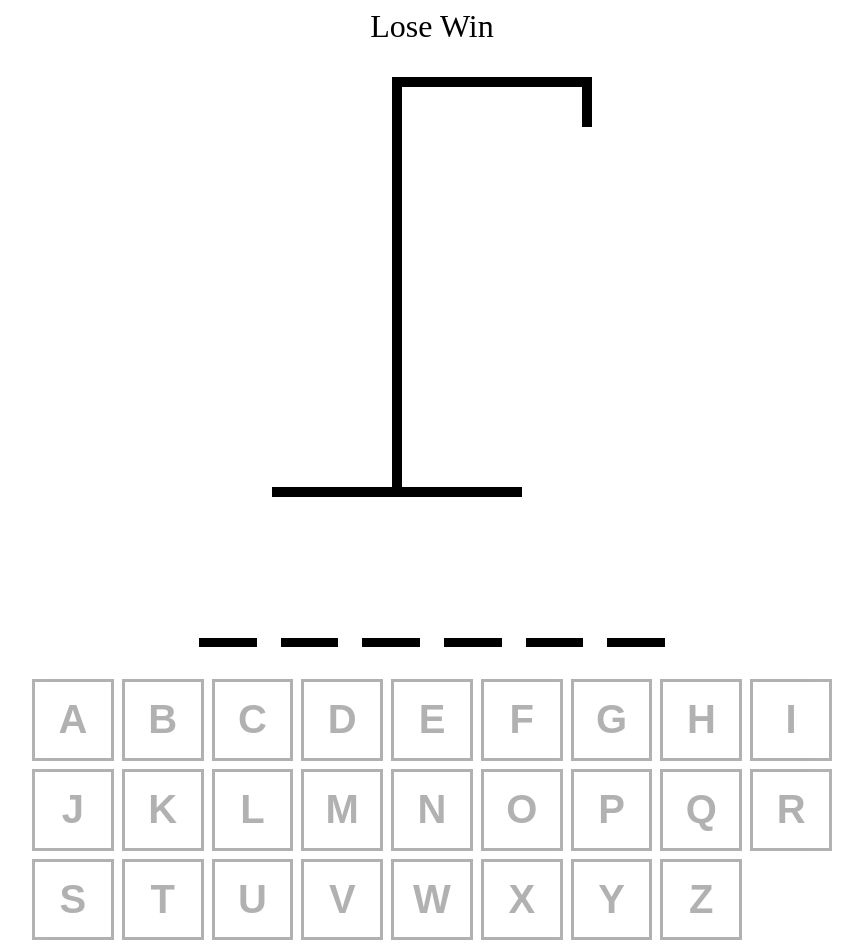
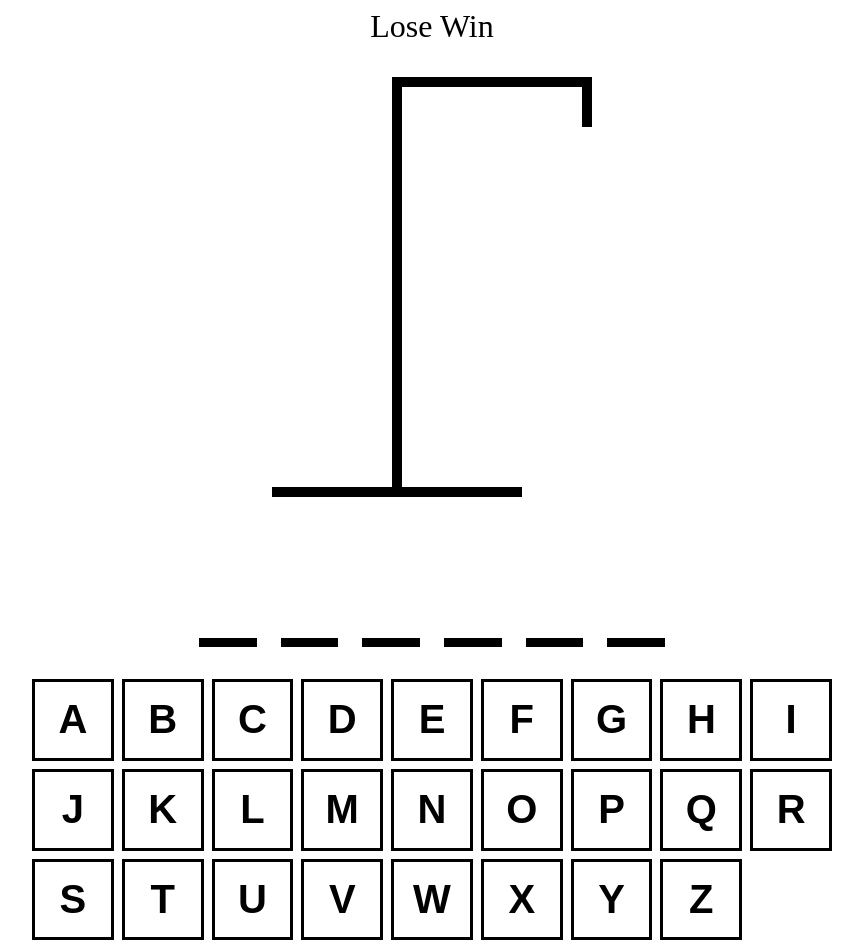
Before and after one commit to Caradrian14/hangman-react-ts, a React (Vite) app: page / in a window 1280 px wide. Shown: the whole page, without its empty margins (208-1071 px from the left). Built offline with nearby package versions, Linux system fonts and the light colour scheme.

Commit message:
[add] logica funcional con botones

```diff
--- a/src/Keyboard.tsx
+++ b/src/Keyboard.tsx
@@ -42,7 +42,12 @@ export function Keyboard({activeLetters, inactiveLetters, addGuessedLetter}: key
         gap: ".5rem",
     }}>
         {KEYS.map(key => {
-            return <button onClick={() => addGuessedLetter} className={`${styles.btn} ${styles.inactive}`}
+            const isActive = activeLetters.includes(key)
+            const isInactive = inactiveLetters.includes(key)
+            return <button onClick={() => addGuessedLetter}
+            className={`${styles.btn} ${isActive ? styles.active : ""}
+            ${isInactive ? styles.inactive : ""}`}
+            disabled
             key={key}>
                 {key}
             </button>
```
